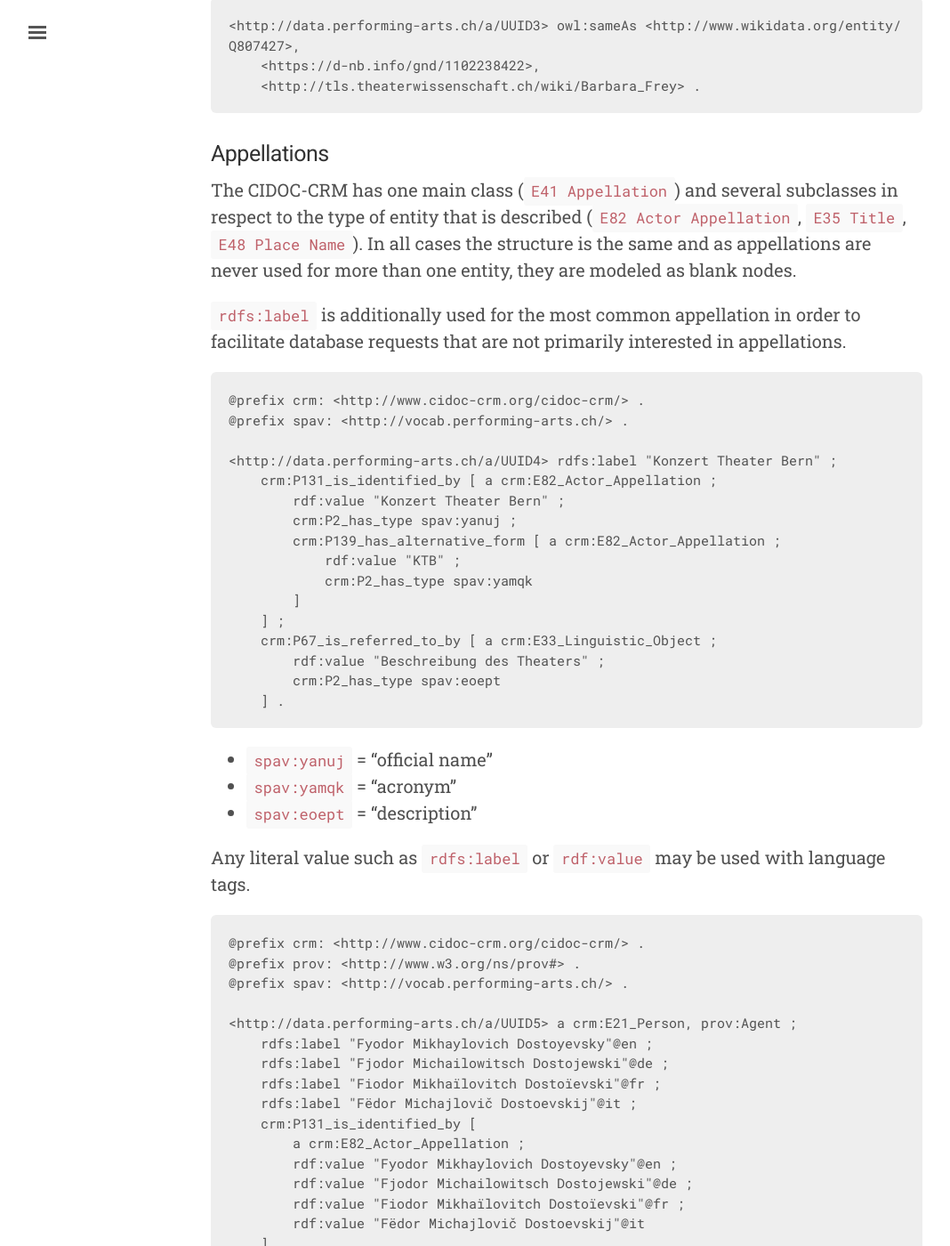
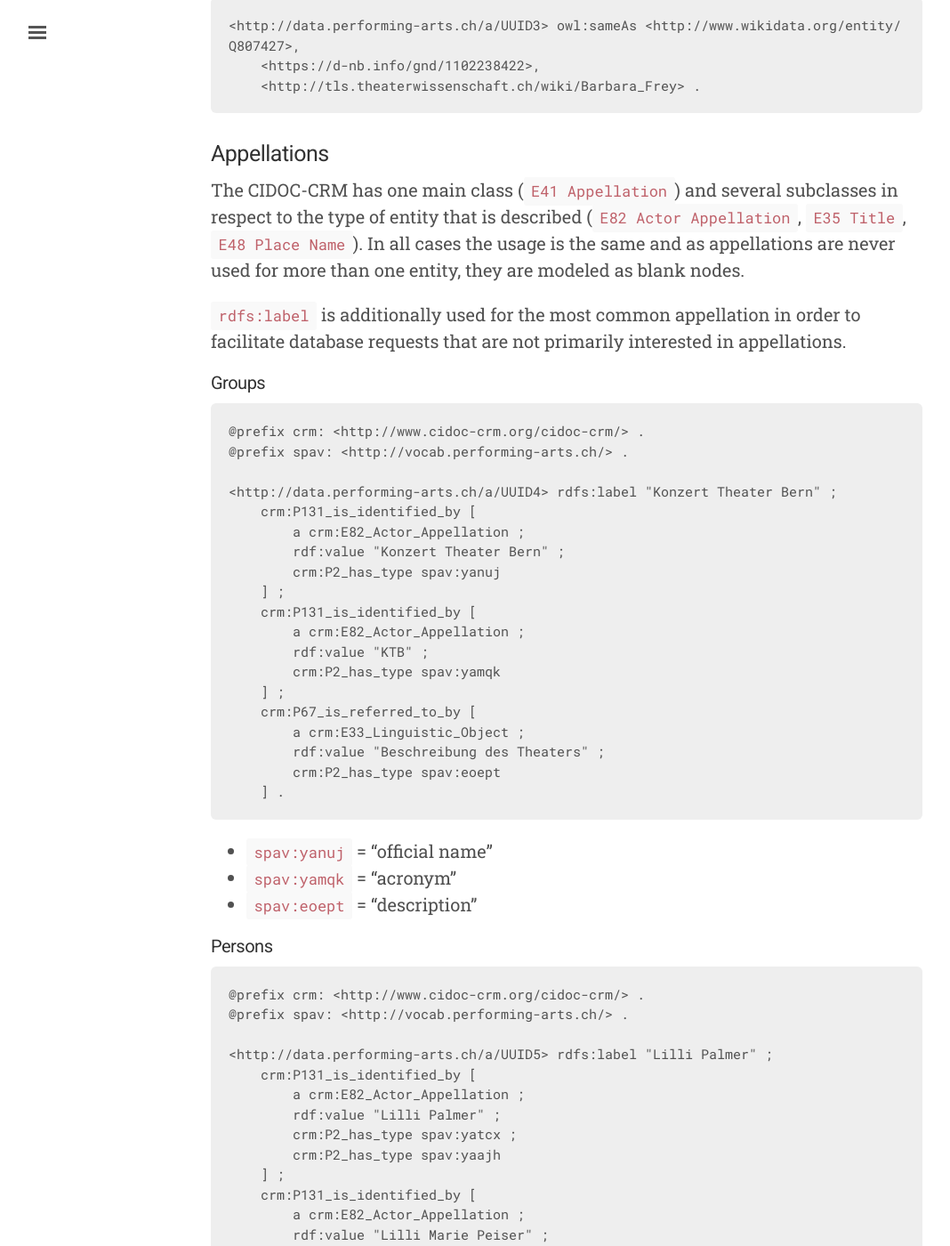
Before and after one commit to sapa/spa-specifications, a Jekyll site: the page built from identities.md, in a window 1280 px wide and 1400 px high, scrolled down 1864 px. Shown: the whole window at 89% size, without its empty margins (3-1071 px from the left). Built offline with Jekyll 4.4.1, drawn with Linux system fonts in a browser that asks for light colours; some of the changed text lies outside the part shown.

Commit message:
appellations for persons added

````diff
--- a/identities.md
+++ b/identities.md
@@ -65,24 +65,29 @@ Links to other databases such as Wikidata are considered to be objective and sta
 
 ### Appellations <a id="appellations"></a>
 
-The CIDOC-CRM has one main class (`E41 Appellation`) and several subclasses in respect to the type of entity that is described (`E82 Actor Appellation`, `E35 Title`, `E48 Place Name`). In all cases the structure is the same and as appellations are never used for more than one entity, they are modeled as blank nodes.
+The CIDOC-CRM has one main class (`E41 Appellation`) and several subclasses in respect to the type of entity that is described (`E82 Actor Appellation`, `E35 Title`, `E48 Place Name`). In all cases the usage is the same and as appellations are never used for more than one entity, they are modeled as blank nodes.
 
 `rdfs:label` is additionally used for the most common appellation in order to facilitate database requests that are not primarily interested in appellations.
+
+#### Groups
 
 ```ttl
 @prefix crm: <http://www.cidoc-crm.org/cidoc-crm/> .
 @prefix spav: <http://vocab.performing-arts.ch/> .
 
 <http://data.performing-arts.ch/a/UUID4> rdfs:label "Konzert Theater Bern" ;
-    crm:P131_is_identified_by [ a crm:E82_Actor_Appellation ;
+    crm:P131_is_identified_by [
+    	a crm:E82_Actor_Appellation ;
         rdf:value "Konzert Theater Bern" ;
-        crm:P2_has_type spav:yanuj ;
-        crm:P139_has_alternative_form [ a crm:E82_Actor_Appellation ;
-            rdf:value "KTB" ;
-            crm:P2_has_type spav:yamqk
-        ]
+        crm:P2_has_type spav:yanuj
     ] ;
-    crm:P67_is_referred_to_by [ a crm:E33_Linguistic_Object ;
+    crm:P131_is_identified_by [
+    	a crm:E82_Actor_Appellation ;
+        rdf:value "KTB" ;
+        crm:P2_has_type spav:yamqk
+    ] ;
+    crm:P67_is_referred_to_by [
+    	a crm:E33_Linguistic_Object ;
         rdf:value "Beschreibung des Theaters" ;
         crm:P2_has_type spav:eoept
     ] .
@@ -92,7 +97,29 @@ The CIDOC-CRM has one main class (`E41 Appellation`) and several subclasses in r
 * `spav:yamqk` = "acronym"
 * `spav:eoept` = "description"
 
-<!-- TODO: define prefered appellation -->
+#### Persons
+
+```ttl
+@prefix crm: <http://www.cidoc-crm.org/cidoc-crm/> .
+@prefix spav: <http://vocab.performing-arts.ch/> .
+
+<http://data.performing-arts.ch/a/UUID5> rdfs:label "Lilli Palmer" ;
+    crm:P131_is_identified_by [
+    	a crm:E82_Actor_Appellation ;
+        rdf:value "Lilli Palmer" ;
+        crm:P2_has_type spav:yatcx ;
+        crm:P2_has_type spav:yaajh
+    ] ;
+    crm:P131_is_identified_by [
+    	a crm:E82_Actor_Appellation ;
+        rdf:value "Lilli Marie Peiser" ;
+        crm:P2_has_type spav:yadpx
+    ] .
+```
+
+* `spav:yatcx` = "common name"
+* `spav:yadpx` = "birth name"
+* `spav:yaajh` = "pseudonym"
 
 Any literal value such as `rdfs:label` or `rdf:value` may be used with language tags.
 
@@ -101,7 +128,7 @@ Any literal value such as `rdfs:label` or `rdf:value` may be used with language
 @prefix prov: <http://www.w3.org/ns/prov#> .
 @prefix spav: <http://vocab.performing-arts.ch/> .
 
-<http://data.performing-arts.ch/a/UUID5> a crm:E21_Person, prov:Agent ;
+<http://data.performing-arts.ch/a/UUID6> a crm:E21_Person, prov:Agent ;
     rdfs:label "Fyodor Mikhaylovich Dostoyevsky"@en ;
     rdfs:label "Fjodor Michailowitsch Dostojewski"@de ;
     rdfs:label "Fiodor Mikhaïlovitch Dostoïevski"@fr ;
````
